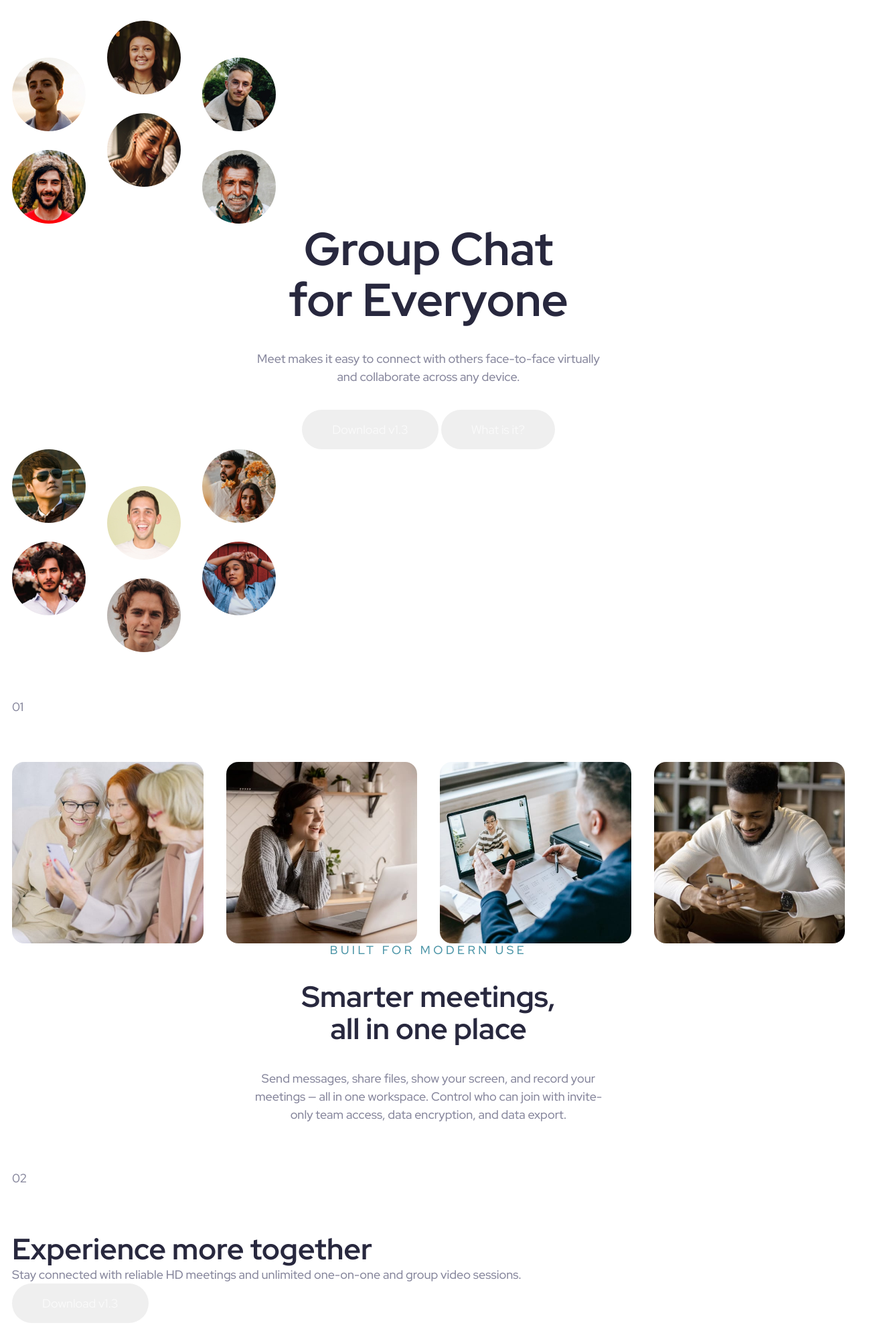
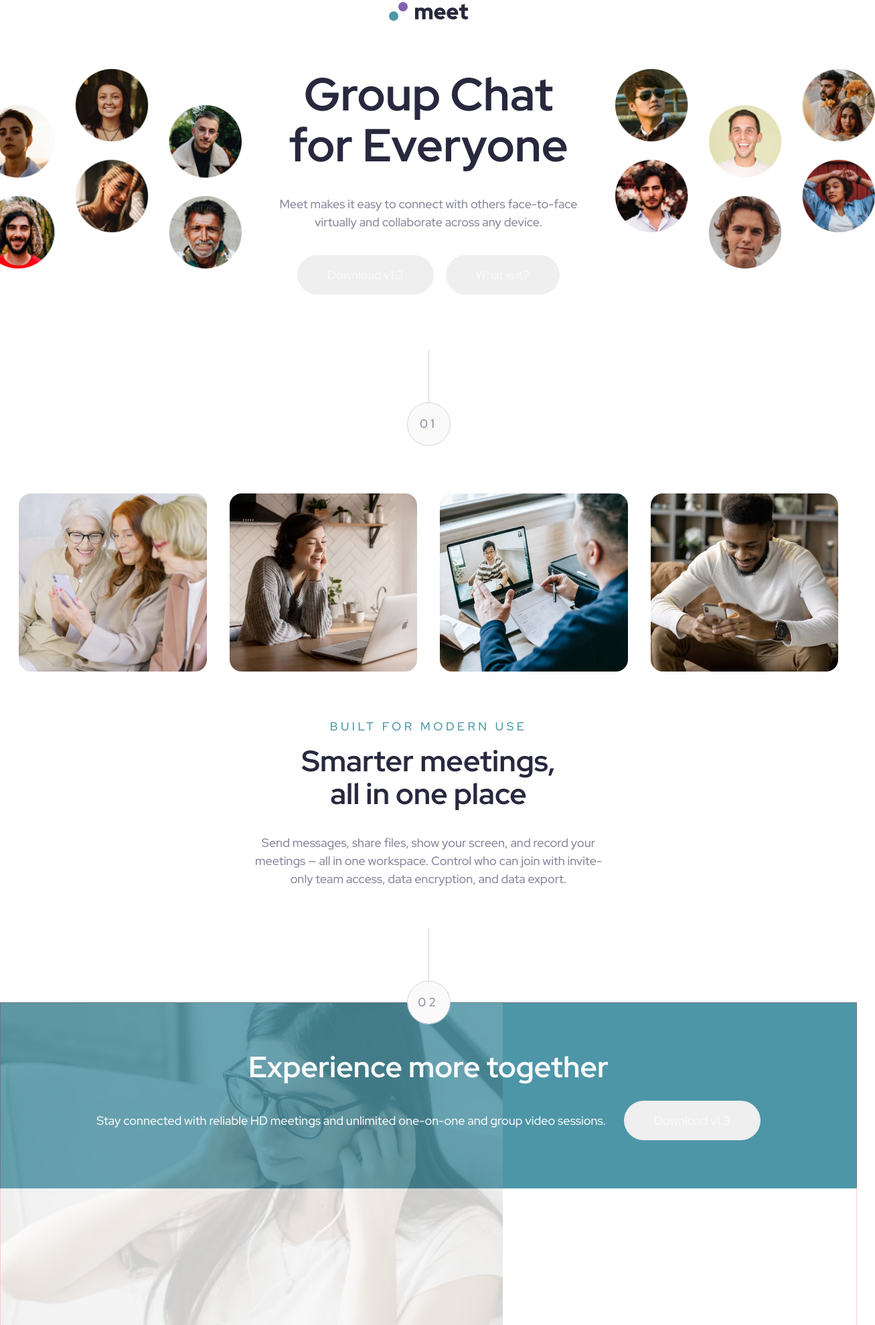
Before and after one commit to jl-stephenson/fementor-meet-landing-page, a plain HTML site: page index.html in a window 1280 px wide. Shown: the part 69-2048 px from the top of the page at 67% size, 1307 px wide, since content can reach past the window. Drawn offline with Linux system fonts and the light colour scheme.

Commit message:
Updated styles

```diff
--- a/index.html
+++ b/index.html
@@ -24,28 +24,37 @@
   </head>
   <body class="flow">
     <header>
-      <img class="horizontal-center" src="assets/logo.svg" alt="Meet logo" />
+      <img
+        class="logo | horizontal-center margin-top"
+        src="assets/logo.svg"
+        alt="Meet logo"
+      />
     </header>
 
-    <main>
+    <main class="img-container">
       <img
-        class="single-image"
+        class="single-image horizontal-center"
         src="assets/tablet/image-hero.png"
         alt="Collage of users"
       />
+
       <img
         class="split-image"
         src="assets/desktop/image-hero-left.png"
         alt="Collage of users"
       />
-      <div class="max-character-width horizontal-center text-align-center text-flow">
+      <div
+        class="heading max-character-width text-align-center text-flow padding-inline"
+      >
         <h1 class="font-size-900">Group Chat for Everyone</h1>
         <p class="line-height-2">
           Meet makes it easy to connect with others face-to-face virtually and
           collaborate across any device.
         </p>
+        <div class="buttons">
           <button>Download v1.3</button>
           <button>What is it?</button>
+        </div>
       </div>
       <img
         class="split-image"
@@ -54,12 +63,14 @@
       />
     </main>
 
-    <div class="horizontal-center">
+    <section
+      class="info | wrapper horizontal-center padding-inline margin-top"
+      aria-labelledby="smarter"
+    >
+      <div class="number-tag horizontal-center">
         <p>01</p>
       </div>
-
-    <section class="wrapper horizontal-center" aria-labelledby="smarter">
-      <div class="image-grid">
+      <div class="image-grid margin-top">
         <img
           class="image-tile"
           src="assets/desktop/image-women-videochatting.jpg"
@@ -81,29 +92,42 @@
           alt="A man texting"
         />
       </div>
-      <div class="max-character-width horizontal-center text-align-center text-flow">
-      <p class="letter-spacing-1 uppercase text-accent font-size-300">Built for modern use</p>
-      <h2 id="smarter">Smarter meetings, all in one place</h2>
+      <div
+        class="max-character-width horizontal-center text-align-center text-flow margin-top"
+      >
+        <p class="letter-spacing-1 uppercase text-accent font-size-300">
+          Built for modern use
+        </p>
+        <h2 class="small-margin" id="smarter">
+          Smarter meetings, all in one place
+        </h2>
         <p class="line-height-2">
-        Send messages, share files, show your screen, and record your meetings —
-        all in one workspace. Control who can join with invite-only team access,
-        data encryption, and data export.
+          Send messages, share files, show your screen, and record your meetings
+          — all in one workspace. Control who can join with invite-only team
+          access, data encryption, and data export.
         </p>
       </div>
     </section>
 
-    <div class="horizontal-center">
+    <footer class="footer | margin-top">
+      <div class="number-tag horizontal-center" data-type="hover">
         <p>02</p>
       </div>
-
-    <footer>
-      <div class="wrapper horizontal-center">
-        <h2>Experience more together</h2>
-        <p class="line-height-2">
+      <picture class="bg-img">
+        <img
+          src="assets/mobile/image-footer.jpg"
+          alt="A woman on a call through headphones"
+        />
+      </picture>
+      <div
+        class="wrapper horizontal-center text-align-center flex-wrap text-neutral-100 z-index-2"
+      >
+        <h2 class="text-neutral-100 z-index-2">Experience more together</h2>
+        <p class="line-height-2 z-index-2">
           Stay connected with reliable HD meetings and unlimited one-on-one and
           group video sessions.
         </p>
-        <button>Download v1.3</button>
+        <button z-index-2>Download v1.3</button>
       </div>
     </footer>
   </body>
--- a/style.css
+++ b/style.css
@@ -35,6 +35,7 @@
 
   /* spacing */
   --space-s: clamp(1rem, 0.6522rem + 1.7391vw, 2rem);
+  --space-m: clamp(3rem, 2.3043rem + 3.4783vw, 5rem);
 }
 
 /* ---------------- */
@@ -70,7 +71,6 @@ html {
 body {
   min-height: 100vh;
   line-height: var(--line-height-1);
-  padding-inline: 1rem;
 }
 
 h1,
@@ -104,6 +104,11 @@ button {
   padding: 1rem 2.5rem;
 }
 
+main {
+  position: relative;
+  min-width: 100vw;
+}
+
 /* ---------------- */
 /* Composition      */
 /* ---------------- */
@@ -130,6 +135,14 @@ button {
   .image-grid {
     grid-template-columns: repeat(4, 1fr);
   }
+}
+
+.flex-wrap {
+  display: flex;
+  flex-wrap: wrap;
+  align-items: center;
+  justify-content: center;
+  gap: 1.5rem;
 }
 
 /* ---------------- */
@@ -184,16 +197,64 @@ button {
   color: hsl(var(--clr-cyan-600));
 }
 
+.small-margin {
+  --text-margin: 1rem;
+}
+
+.margin-right {
+  margin-right: 1rem;
+}
+
+.padding-inline {
+  padding-inline: 1rem;
+}
+
+.margin-top {
+  margin-top: var(--mtop, 4rem);
+}
+
+.text-neutral-100 {
+  color: hsl(var(--clr-neutral-100));
+}
+
+.z-index-2 {
+  z-index: 2;
+}
+
 /* ---------------- */
 /* Blocks           */
 /* ---------------- */
 
+.logo {
+  --mtop: var(var(--space-m));
+}
+
+.img-container {
+  display: grid;
+  grid-template-columns: 1fr;
+  grid-template-rows: clamp(10rem, 3.182rem + 34.091vi, 25rem) 1fr;
+  gap: 3rem;
+  justify-items: center;
+  min-width: 100vw;
+}
+
 .single-image {
   display: block;
+  min-width: 110%;
+  overflow: hidden;
+  position: absolute;
+  top: 50%;
+  left: 50%;
+  transform: translate(-50%, -50%);
+  grid-row: 1 / 2;
 }
 
 .split-image {
   display: none;
+}
+
+.heading {
+  grid-row: 2 / 3;
 }
 
 @media (min-width: 64rem) {
@@ -203,9 +264,100 @@ button {
 
   .split-image {
     display: block;
+    position: absolute;
+    overflow: hidden;
   }
+
+  .img-container {
+    grid-template-columns: 1fr minmax(26rem, 28rem) 1fr;
+    grid-template-rows: 1fr;
+    gap: 0rem;
+    grid-template-areas: "one two three";
+  }
+
+  .img-container > :nth-child(2) {
+    grid-area: one;
+    left: -1.5rem;
+  }
+
+  .img-container > :nth-child(3) {
+    grid-area: two;
+  }
+
+  .img-container > :nth-child(4) {
+    grid-area: three;
+    right: -1.5rem;
+  }
+}
+
+.buttons {
+  display: flex;
+  flex-wrap: wrap;
+  align-items: center;
+  justify-content: center;
+  gap: 1rem;
+}
+
+.info {
+  --mtop: 9rem;
+}
+
+.info > * + * {
+  --mtop: 4rem;
+}
+
+.number-tag {
+  font-size: 1rem;
+  letter-spacing: var(--letter-spacing-1);
+  color: hsl(var(--clr-neutral-600));
+  background-color: hsl(var(--clr-neutral-100));
+  display: flex;
+  align-items: center;
+  justify-content: center;
+  outline: 1px solid hsl(var(--clr-neutral-300));
+  border-radius: 50%;
+  aspect-ratio: 1;
+  width: 3.5rem;
+  position: relative;
+}
+
+.number-tag::before {
+  content: "";
+  width: 1px;
+  height: 80px;
+  background-color: hsl(var(--clr-neutral-300));
+  position: absolute;
+  top: -80px;
+}
+
+.number-tag[data-type="hover"] {
+  position: absolute;
+  top: -1.75rem;
+  left: calc(50% - 1.75rem);
+  z-index: 2;
 }
 
 .image-tile {
   border-radius: 1rem;
 }
+
+.footer {
+  --mtop: 9.5rem;
+
+  background-color: hsl(var(--clr-cyan-600));
+  object-fit: cover;
+
+  padding: 4rem;
+  position: relative;
+}
+
+picture {
+  position: absolute;
+  left: 0;
+  top: 0;
+  width: 100%;
+  overflow: hidden;
+  border: 1px solid red;
+  opacity: 0.2;
+  z-index: 0;
+}
```
Lines whose indentation alone changed are shown as unchanged.
